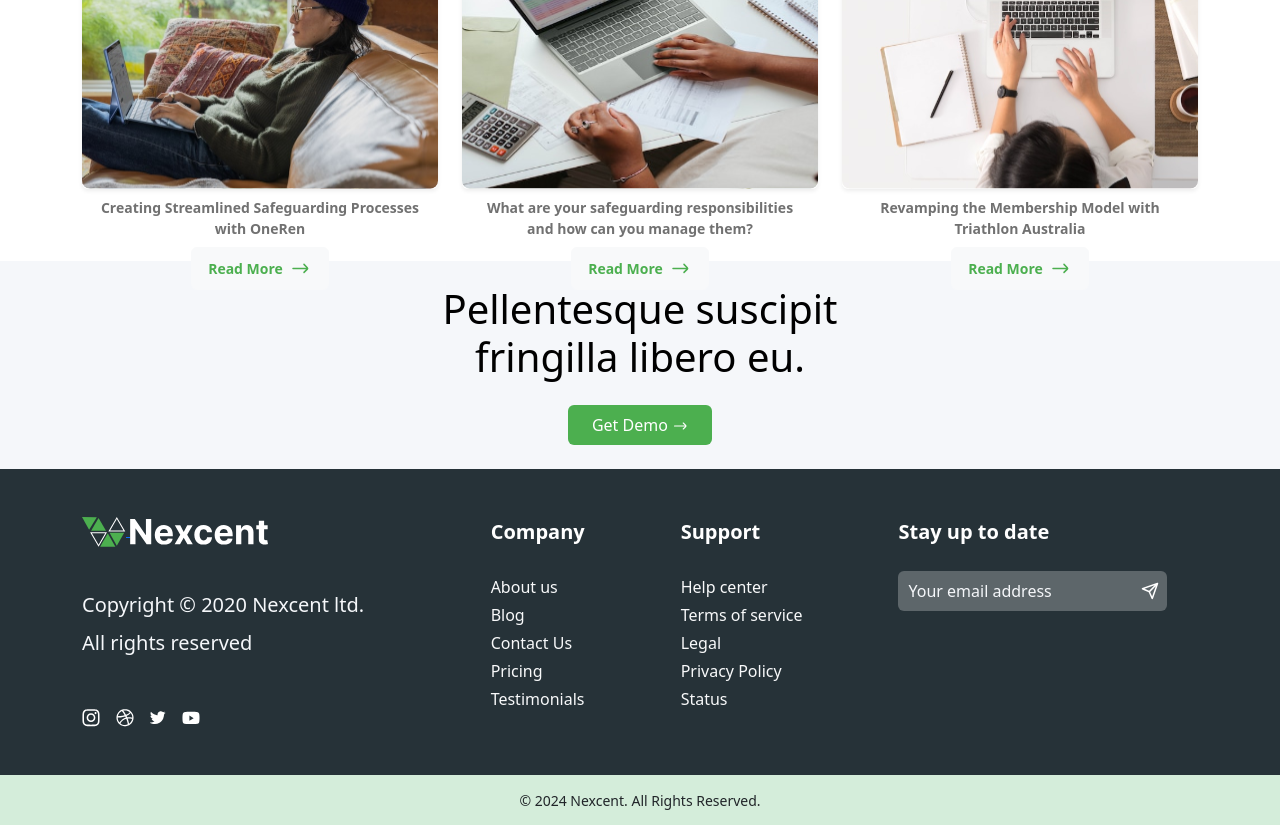
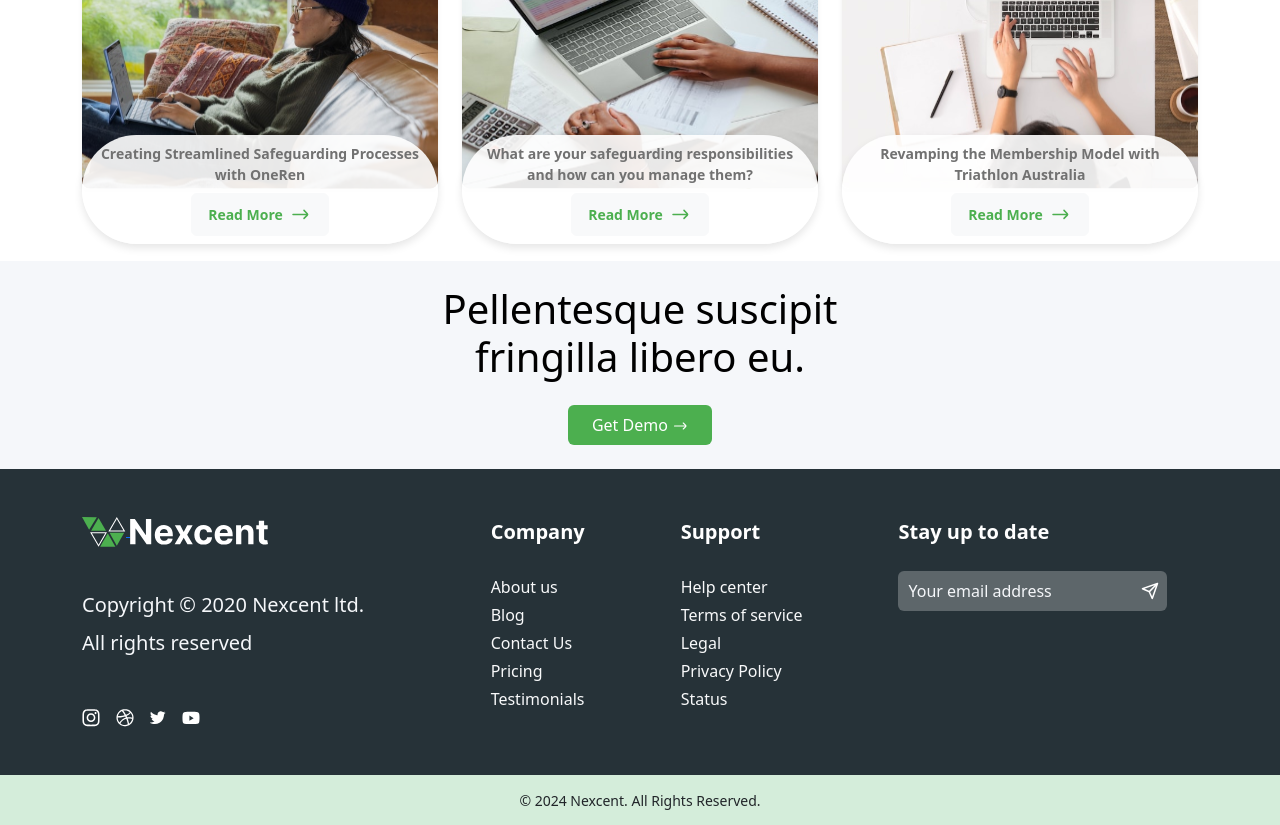
Before and after one commit to MuhammadZawar11681/Nexcent-React-Bootstrap-, a React (Vite) app: page / in a window 1280 px wide. Shown: the part 3880-4705 px from the top of the page. Built offline with nearby package versions, Linux system fonts and the light colour scheme.

Commit message:
Solve issue

```diff
--- a/src/components/Blogs/Blog.css
+++ b/src/components/Blogs/Blog.css
@@ -13,7 +13,7 @@
   overflow: visible;
 }
 
-/* .card-body {
+.card-body-blog {
   background-color: rgba(255, 255, 255, 0.9);
   border-radius: 55px;
   box-shadow: 0 4px 8px rgba(0, 0, 0, 0.1);
@@ -22,11 +22,11 @@
   left: 50%;
   transform: translateX(-50%);
   width: 85%;
-} */
+}
 
-/* .card-body:hover {
+.card-body-blog:hover {
   transform: translate(-50%, -5%);
-} */
+}
 
 .card-text {
   font-size: 14px; /* Decreased font size */
--- a/src/components/Blogs/BlogPost.jsx
+++ b/src/components/Blogs/BlogPost.jsx
@@ -1,25 +1,3 @@
-// import arrow_right from "../../assets/arrow-right.svg";
-// import "bootstrap/dist/css/bootstrap.min.css";
-// import white_arrow from "../../assets/arrow-right-white.svg";
-
-// const BlogPost = ({ image, text, link }) => {
-//   return (
-//     <div className="col-12 col-md-6 col-lg-4 mb-4 d-flex align-items-stretch">
-//       <div className="card blog-post h-100 border-0 shadow-sm">
-//         <img src={image} className="card-img-top" alt="Blog Cover" />
-//         <div className="card-body d-flex flex-column justify-content-between align-items-center text-center">
-//           <p className="card-text text-grey fw-bold">{text}</p>
-//           <a href={link} className="btn btn-light text-green fw-semibold mt-3">
-//             Read More <img src={arrow_right} alt="Arrow" />
-//           </a>
-//         </div>
-//       </div>
-//     </div>
-//   );
-// };
-
-// export default BlogPost;
-
 import arrow_right from "../../assets/arrow-right.svg";
 import "bootstrap/dist/css/bootstrap.min.css";
 //import "./Blogpost.css";
@@ -30,7 +8,7 @@ const BlogPost = ({ image, text, link }) => {
       <div className="card blog-post h-100 border-0 shadow-sm">
         <div className="card-img-wrapper">
           <img src={image} className="card-img-top" alt="Blog Cover" />
-          <div className="card-body d-flex flex-column justify-content-between align-items-center text-center position-absolute w-100 px-3 py-2">
+          <div className="card-body-blog d-flex flex-column justify-content-between align-items-center text-center position-absolute w-100 px-3 py-2">
             <p className="card-text text-grey fw-bold mb-2">{text}</p>
             <a href={link} className="btn btn-light text-green fw-semibold">
               Read More <img src={arrow_right} alt="Arrow" />
```
